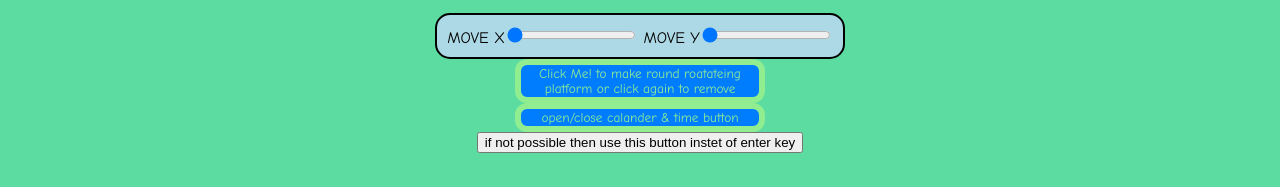
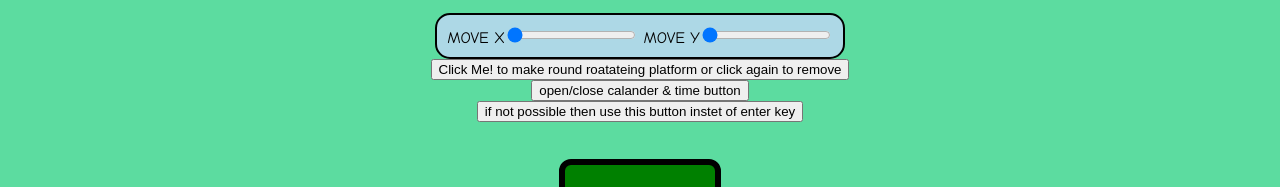
Before and after one commit to 2303A52L08/first_website_made_by_srikar_nagabandi, a plain HTML site: page index.html in a window 1280 px wide. Shown: the part 118-305 px from the top of the page. Drawn offline with Linux system fonts and the light colour scheme.

Commit message:
Fix HTML formatting and button classes

```diff
--- a/index.html
+++ b/index.html
@@ -21,9 +21,9 @@
     <p>Press Enter</p>
 </div>
 
-<button type="button" id="myPress" onclick="myFunction()">Click Me! to make round roatateing platform or click again to remove</button>
-<button id="myPressi" onclick="time()">open/close calander & time button</button>
-<button class="buttons" onclick="workit()">if not possible then use this button instet of enter key</button>
+<button type="button" class="myPress" onclick="myFunction()">Click Me! to make round roatateing platform or click again to remove</button>
+<button class="myPress" onclick="time()">open/close calander & time button</button>
+<button class="myPress" onclick="workit()">if not possible then use this button instet of enter key</button>
 <p id="demo"></p>
 
 <p id="action">hi user what's up! 🙂😉😃😎</p>
```
